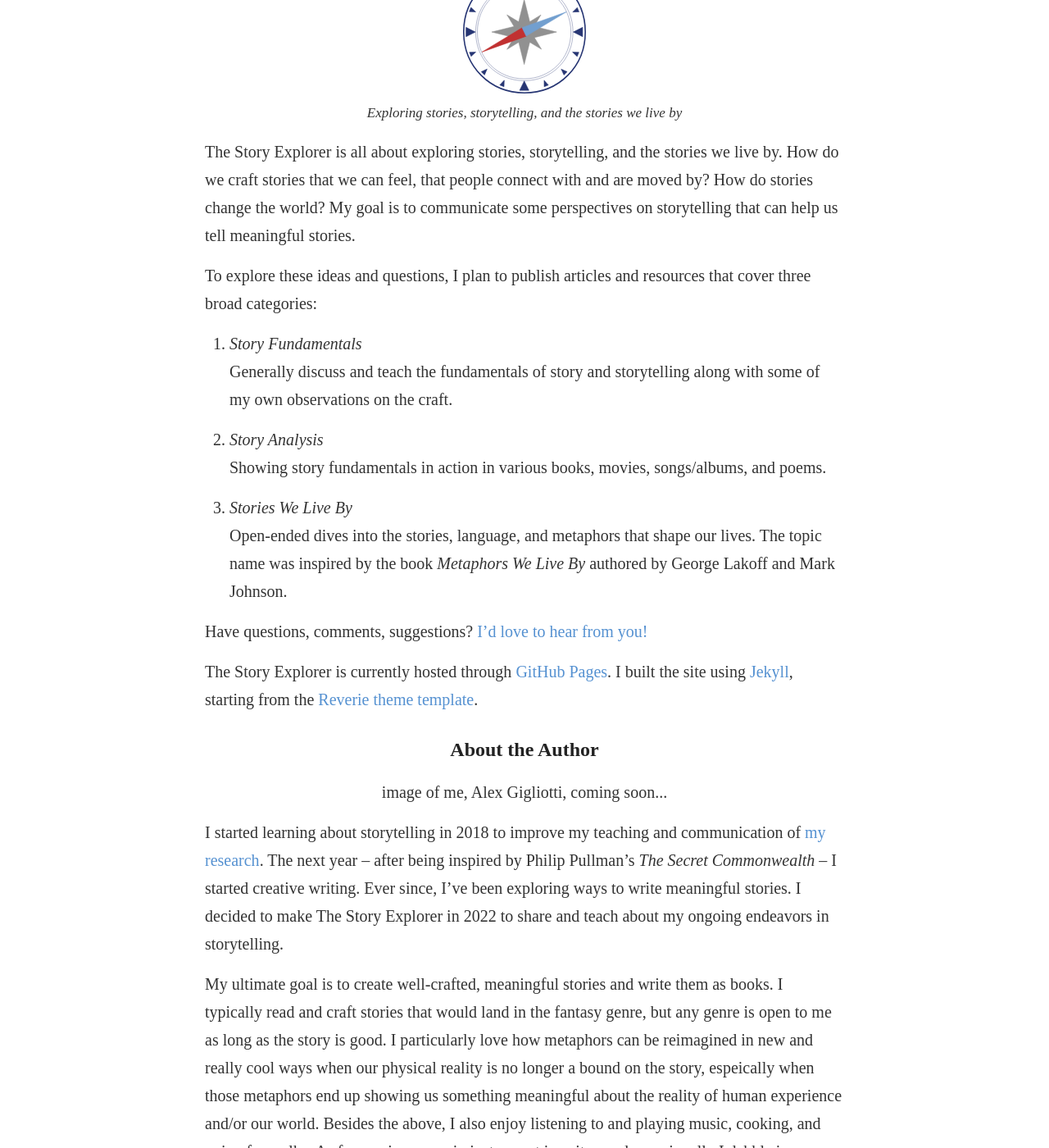
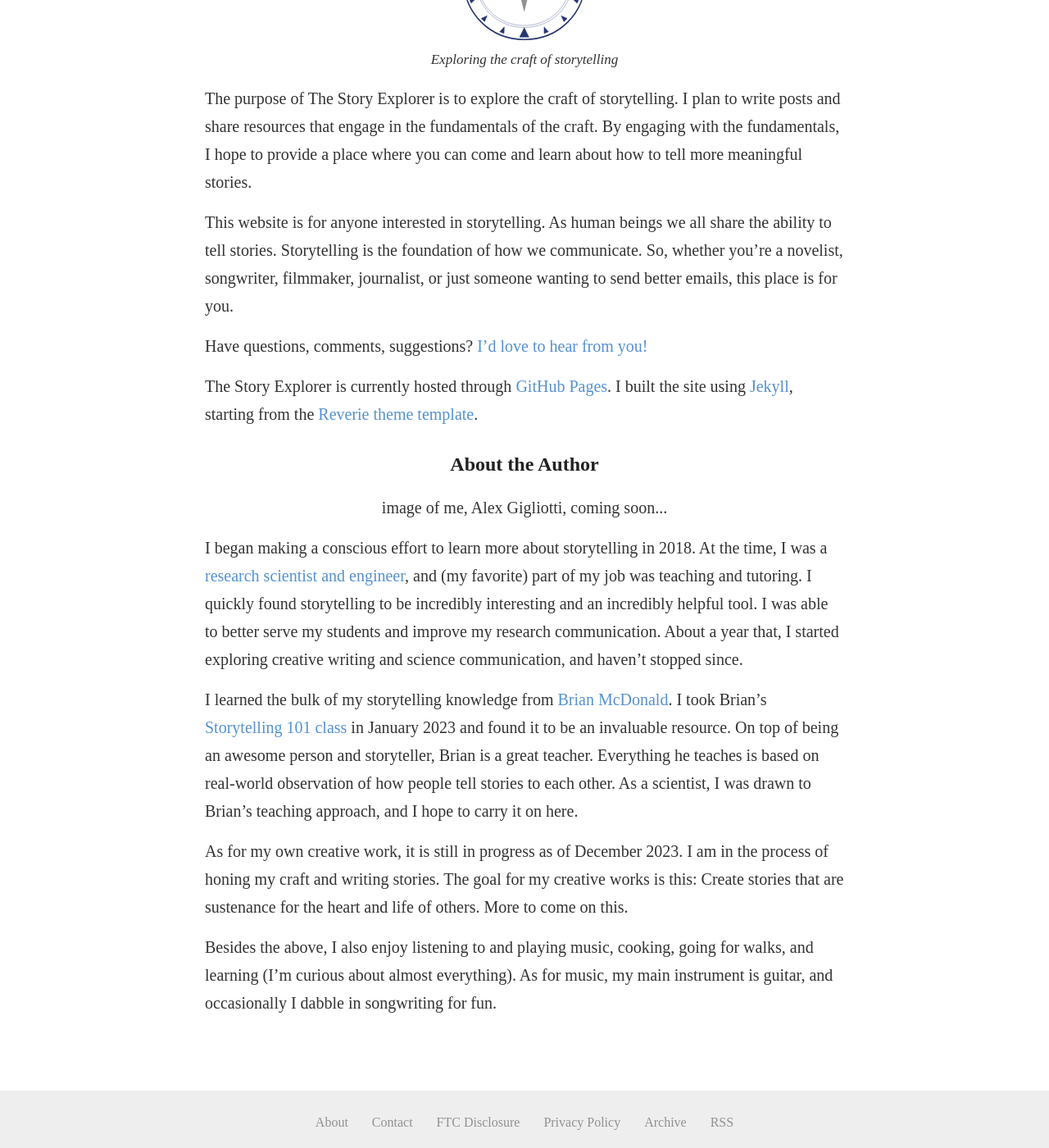
Before and after one commit to storyexplorer/The-Story-Explorer, a Jekyll site: the page built from _pages/about.md, in a window 1280 px wide and 1400 px high, scrolled down 323 px. Shown: the whole window at 82% size. Built offline with Jekyll 4.4.1, drawn with Linux system fonts in a browser that asks for light colours; some web fonts are replaced; some of the changed text lies outside the part shown.

Commit message:
Update about page

```diff
--- a/_pages/about.md
+++ b/_pages/about.md
@@ -1,41 +1,35 @@
 ---
 layout: page
-title: About
+title: About The Story Explorer
 permalink: /about/
 ---
-
-## About The Story Explorer
 
 <div style="text-align:center">
 <img src="{{ site.baseurl }}/images/compass.svg" alt="The Story Explorer logo" style="width: 150px;"/>
 </div>
 
 <div style="text-align:center; font-size: 17px">
-<i>Exploring stories, storytelling, and the stories we live by</i>
+<i>Exploring the craft of storytelling</i>
 </div>
 
-The Story Explorer is all about exploring stories, storytelling, and the stories we live by. How do we craft stories that we can feel, that people connect with and are moved by? How do stories change the world? My goal is to communicate some perspectives on storytelling that can help us tell meaningful stories.
+The purpose of The Story Explorer is to explore the craft of storytelling. I plan to write posts and share resources that engage in the fundamentals of the craft. By engaging with the fundamentals, I hope to provide a place where you can come and learn about how to tell more meaningful stories.
 
-To explore these ideas and questions, I plan to publish articles and resources that cover three broad categories:
-
-1. *Story Fundamentals* \\
-    Generally discuss and teach the fundamentals of story and storytelling along with some of my own observations on the craft.
-
-2. *Story Analysis* \\
-    Showing story fundamentals in action in various books, movies, songs/albums, and poems.
-
-3. *Stories We Live By* \\
-    Open-ended dives into the stories, language, and metaphors that shape our lives. The topic name was inspired by the book *Metaphors We Live By* authored by George Lakoff and Mark Johnson.
+This website is for anyone interested in storytelling. As human beings we all share the ability to tell stories. Storytelling is the foundation of how we communicate. So, whether you're a novelist, songwriter, filmmaker, journalist, or just someone wanting to send better emails, this place is for you.
 
 Have questions, comments, suggestions? [I'd love to hear from you!]({{ site.baseurl }}/contact/)
 
 The Story Explorer is currently hosted through [GitHub Pages](https://pages.github.com/). I built the site using [Jekyll](https://jekyllrb.com/), starting from the [Reverie theme template](https://github.com/amitmerchant1990/reverie).
+
 
 ## About the Author
 <div style="text-align:center">
 image of me, Alex Gigliotti, coming soon...
 </div>
 
-I started learning about storytelling in 2018 to improve my teaching and communication of [my research](https://scholar.google.com/citations?user=dmcdPhIAAAAJ&hl=en). The next year -- after being inspired by Philip Pullman's *The Secret Commonwealth* -- I started creative writing. Ever since, I've been exploring ways to write meaningful stories. I decided to make The Story Explorer in 2022 to share and teach about my ongoing endeavors in storytelling.
+I began making a conscious effort to learn more about storytelling in 2018. At the time, I was a [research scientist and engineer](https://scholar.google.com/citations?user=dmcdPhIAAAAJ&hl=en), and (my favorite) part of my job was teaching and tutoring. I quickly found storytelling to be incredibly interesting and an incredibly helpful tool. I was able to better serve my students and improve my research communication. About a year that, I started exploring creative writing and science communication, and haven't stopped since.
 
-My ultimate goal is to create well-crafted, meaningful stories and write them as books. I typically read and craft stories that would land in the fantasy genre, but any genre is open to me as long as the story is good. I particularly love how metaphors can be reimagined in new and really cool ways when our physical reality is no longer a bound on the story, espeically when those metaphors end up showing us something meaningful about the reality of human experience and/or our world. Besides the above, I also enjoy listening to and playing music, cooking, and going for walks. As for music, my main instrument is guitar, and occasionally I dabble in songwriting for fun.
+I learned the bulk of my storytelling knowledge from [Brian McDonald](https://writeinvisibleink.com/). I took Brian's [Storytelling 101 class](https://youareastoryteller.podia.com/) in January 2023 and found it to be an invaluable resource. On top of being an awesome person and storyteller, Brian is a great teacher. Everything he teaches is based on real-world observation of how people tell stories to each other. As a scientist, I was drawn to Brian's teaching approach, and I hope to carry it on here.
+
+As for my own creative work, it is still in progress as of December 2023. I am in the process of honing my craft and writing stories. The goal for my creative works is this: Create stories that are sustenance for the heart and life of others. More to come on this.
+
+Besides the above, I also enjoy listening to and playing music, cooking, going for walks, and learning (I'm curious about almost everything). As for music, my main instrument is guitar, and occasionally I dabble in songwriting for fun.
```
Also changed, not shown: _pages/posts_all.md (+2 -2 lines), _pages/resources.md (+2 -2 lines).
